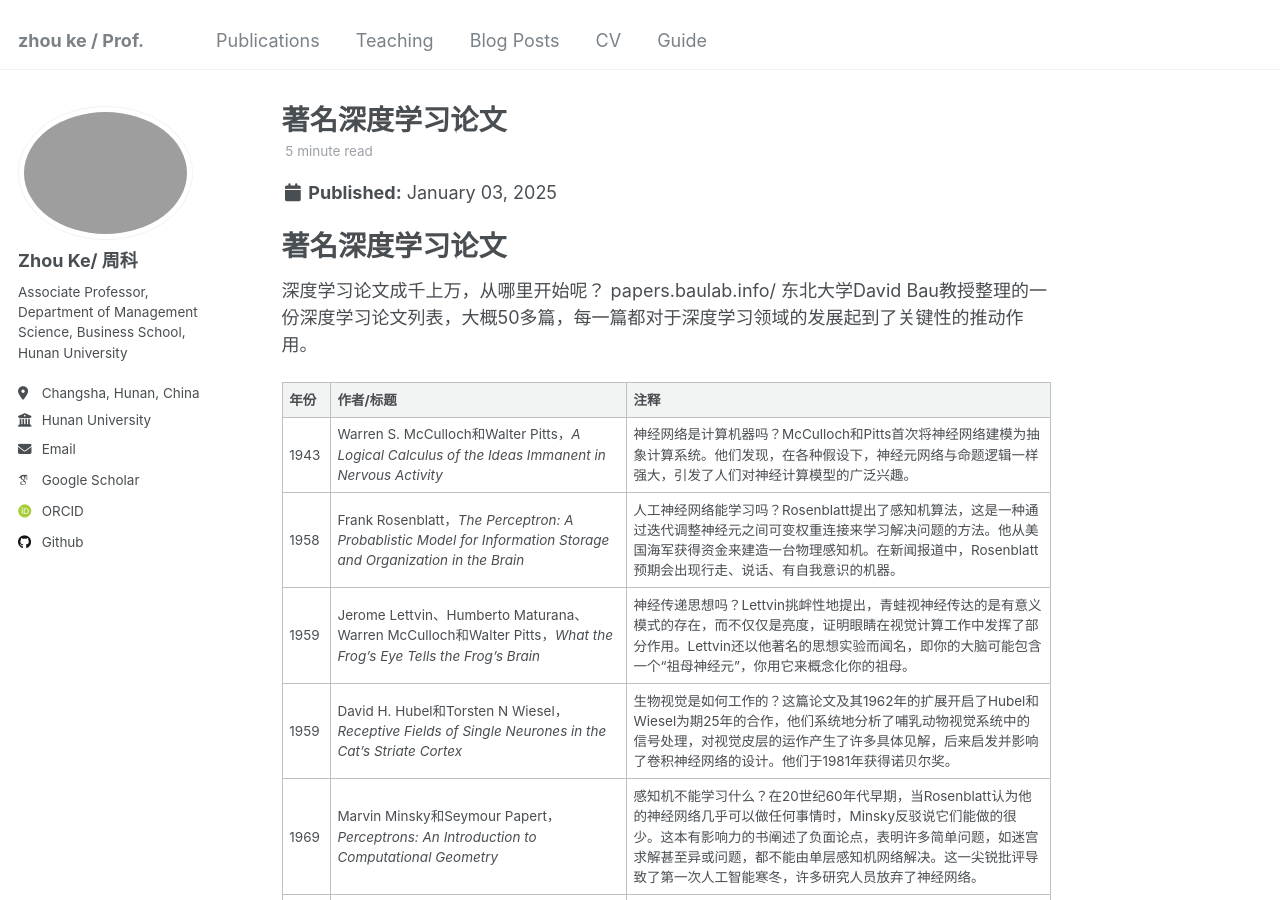
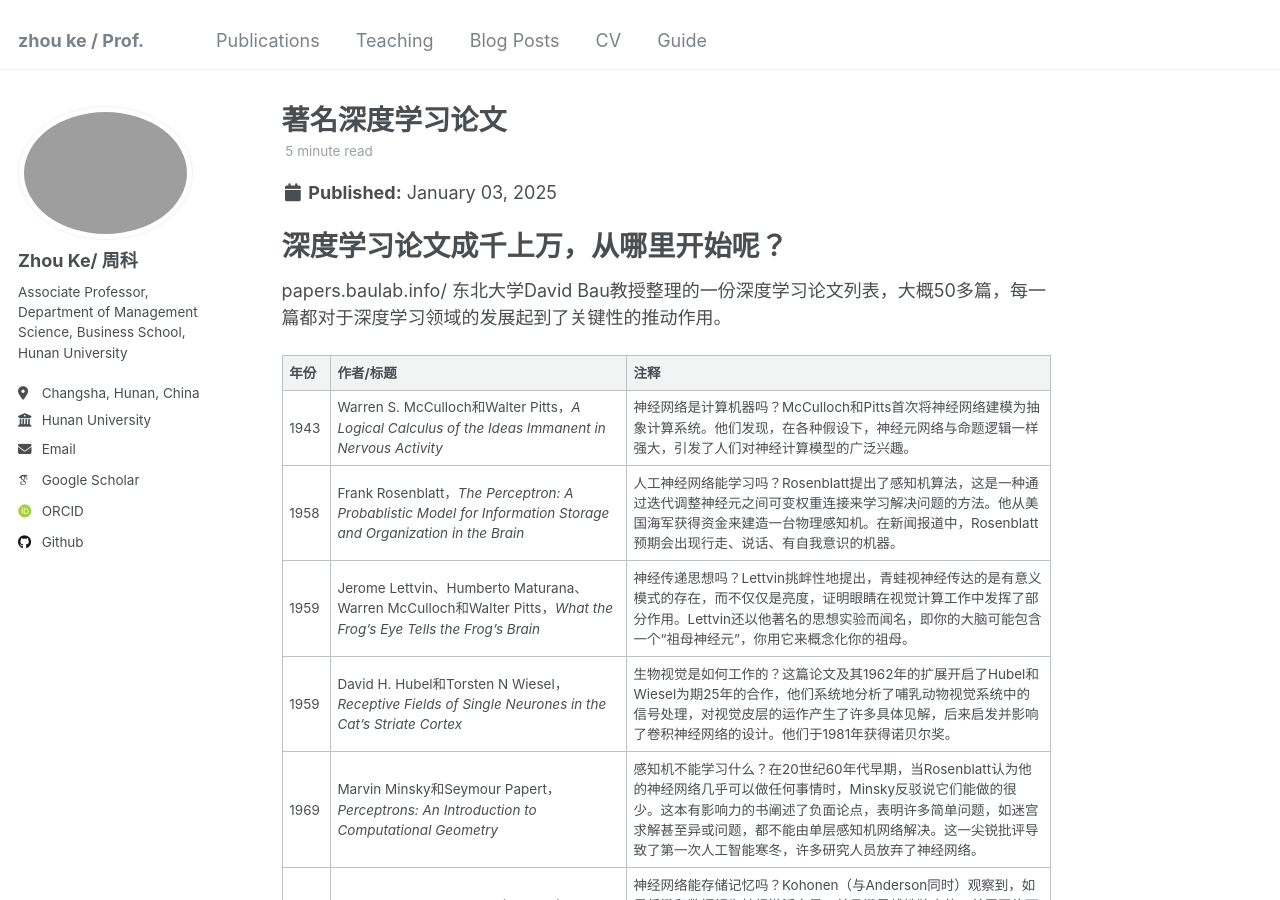
Before and after one commit to hustzhke/hustzhke.github.io, a Jekyll site: the page built from _posts/2025-01-03-blog-post-3.md, in a window 1280 px wide and 900 px high. Built offline with Jekyll 4.4.1, drawn with Linux system fonts in a browser that asks for light colours; some web fonts are replaced.

Commit message:
Update 2025-01-03-blog-post-3.md

```diff
--- a/_posts/2025-01-03-blog-post-3.md
+++ b/_posts/2025-01-03-blog-post-3.md
@@ -9,8 +9,8 @@ tags:
 ---
 
 
-# 著名深度学习论文
-深度学习论文成千上万，从哪里开始呢？
+# 深度学习论文成千上万，从哪里开始呢？
+
 papers.baulab.info/
 东北大学David Bau教授整理的一份深度学习论文列表，大概50多篇，每一篇都对于深度学习领域的发展起到了关键性的推动作用。
 
```
